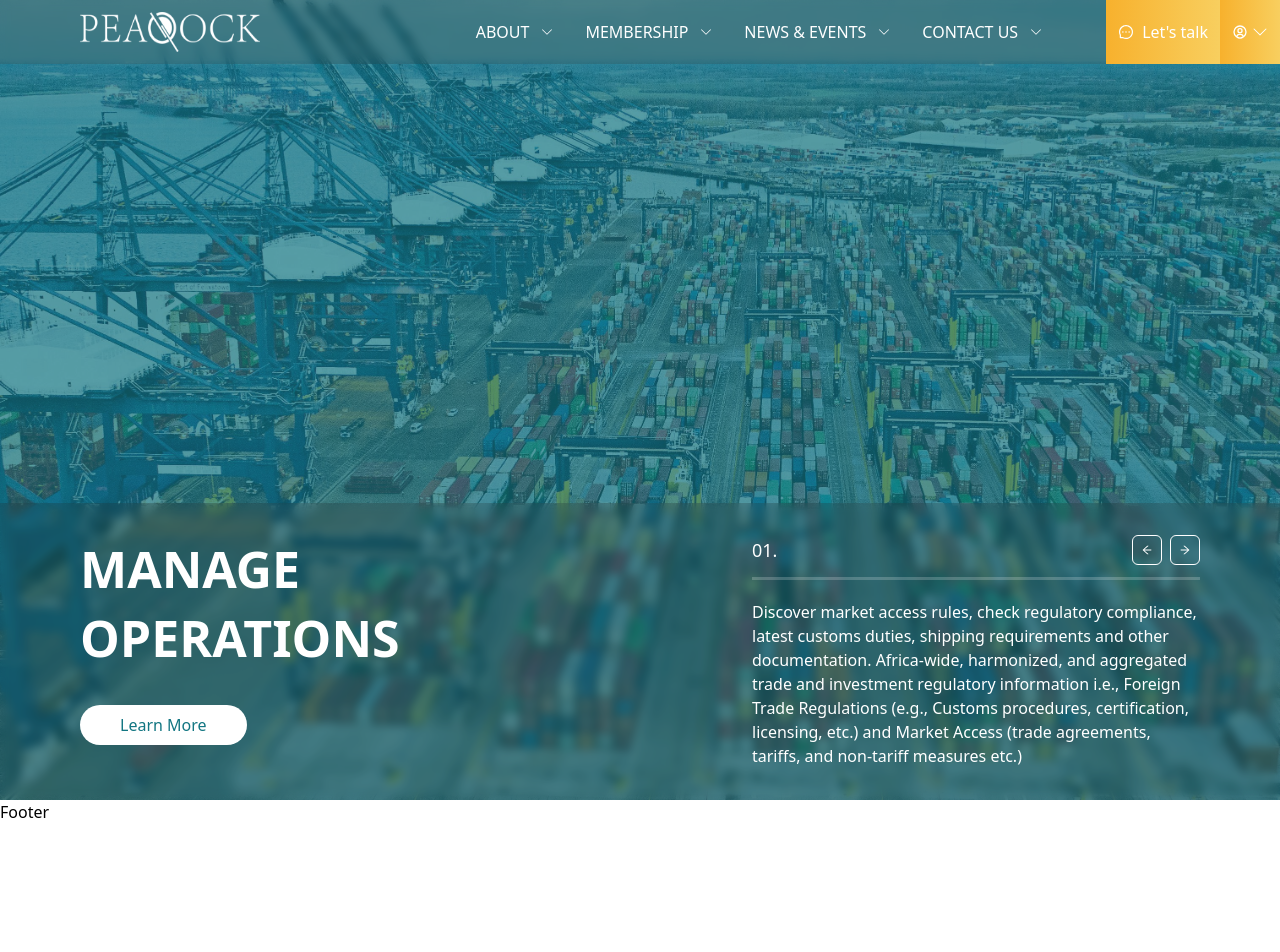
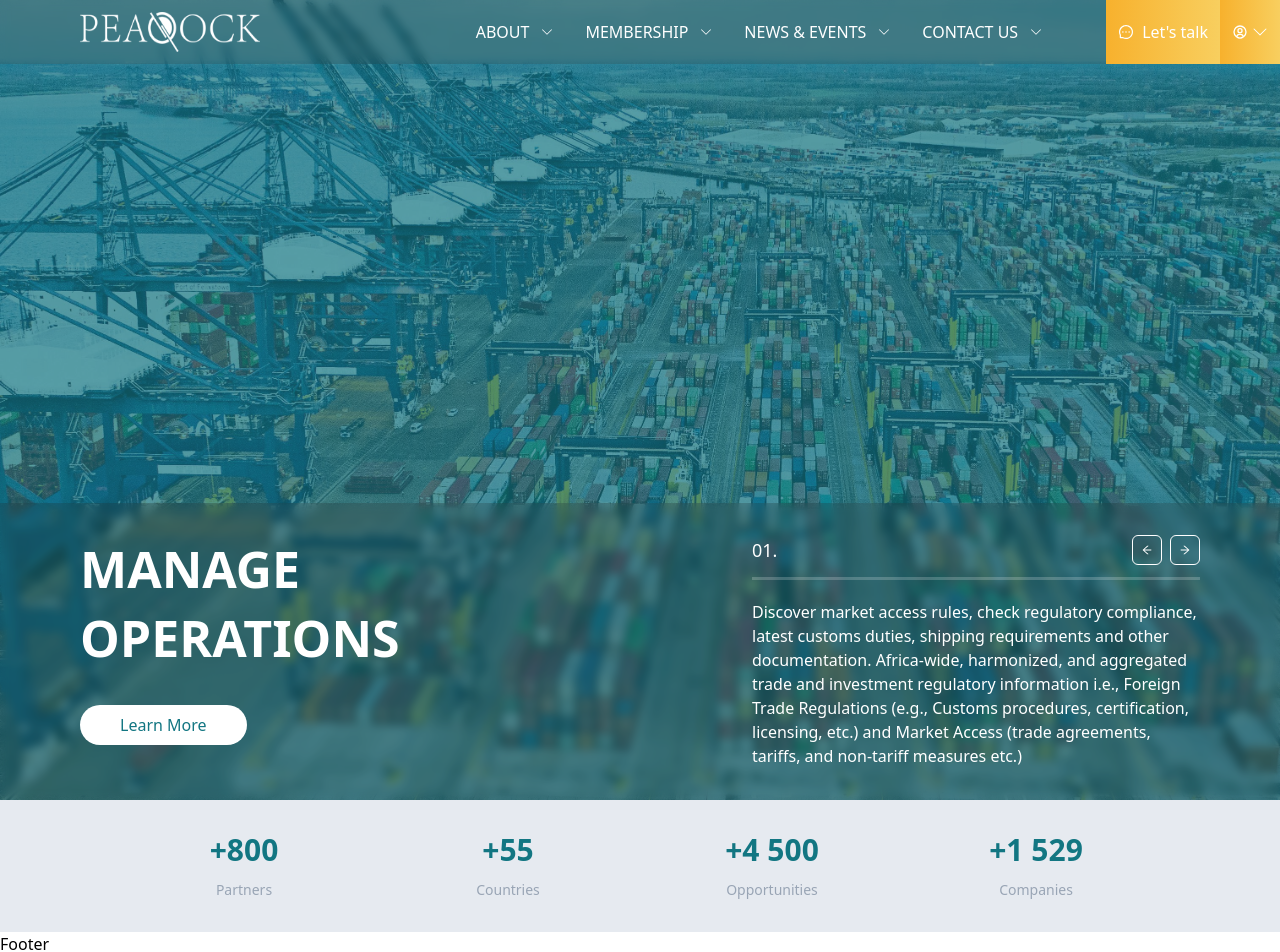
Before and after one commit to chourafiDev/Peaqock, a Next.js app: page / in a window 1280 px wide. Shown: the top 952 px of the page. Before the commit the page ends 824 px from the top, so only its background shows below. Built offline with nearby package versions, Linux system fonts and the light colour scheme.

Commit message:
Design Statistics Section

```diff
--- a/app/components/Statistics.tsx
+++ b/app/components/Statistics.tsx
@@ -1,9 +1,26 @@
-import React from 'react'
+import React from "react";
 
 const Statistics = () => {
   return (
-    <div>Statistics</div>
-  )
-}
+    <div className="grid grid-cols-4 px-28 py-8 bg-forth-gray">
+      <div className="flex flex-col gap-3 justify-center items-center">
+        <h2 className="text-primary font-bold text-3xl">+800</h2>
+        <p className="text-second-gray text-sm">Partners</p>
+      </div>
+      <div className="flex flex-col gap-3 justify-center items-center">
+        <h2 className="text-primary font-bold text-3xl">+55</h2>
+        <p className="text-second-gray text-sm">Countries</p>
+      </div>
+      <div className="flex flex-col gap-3 justify-center items-center">
+        <h2 className="text-primary font-bold text-3xl">+4 500</h2>
+        <p className="text-second-gray text-sm">Opportunities</p>
+      </div>
+      <div className="flex flex-col gap-3 justify-center items-center">
+        <h2 className="text-primary font-bold text-3xl">+1 529</h2>
+        <p className="text-second-gray text-sm">Companies</p>
+      </div>
+    </div>
+  );
+};
 
-export default Statistics
+export default Statistics;
--- a/pages/index.tsx
+++ b/pages/index.tsx
@@ -1,6 +1,7 @@
 import type { NextPage } from "next";
 import Head from "next/head";
 import Banner from "../app/components/Banner";
+import Statistics from "../app/components/Statistics";
 
 const Home: NextPage = () => {
   return (
@@ -13,6 +14,7 @@ const Home: NextPage = () => {
 
       <main className="">
         <Banner />
+        <Statistics />
       </main>
     </div>
   );
--- a/tailwind.config.js
+++ b/tailwind.config.js
@@ -5,6 +5,10 @@ module.exports = {
     extend: {
       colors: {
         primary: "#127682",
+        "base-gray": "#474747",
+        "second-gray": "#99A5B5",
+        "third-gray": "#99A5B5",
+        "forth-gray": "#E6EAF0",
         "gray-opacity": "#25252533",
       },
       backgroundImage: {
```
